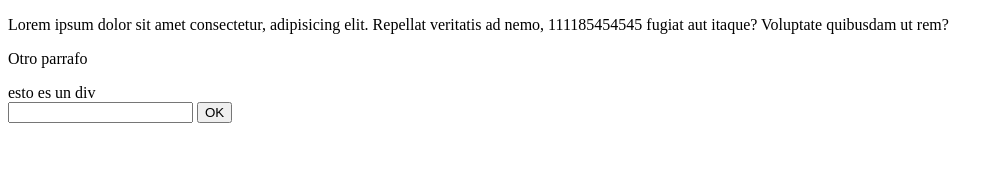
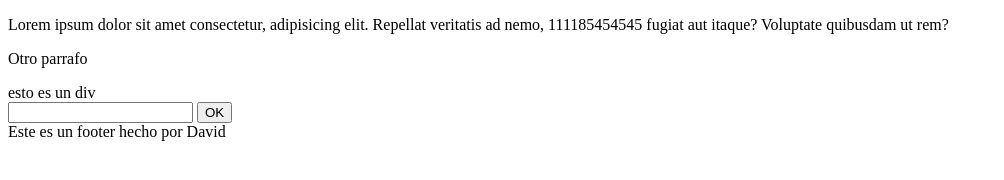
Before and after one commit to Daid1918/cursogit, a plain HTML site: page index.html in a window 1280 px wide. Shown: the whole page, without its empty margins (0-1004 px from the left). Drawn offline with Linux system fonts and the light colour scheme.

Commit message:
He puesto un pie de pagina
El pie de pagina es muy importante, porque nos muestra informacion del la pagina y de su creador

```diff
--- a/index.html
+++ b/index.html
@@ -15,5 +15,7 @@
            <input type="submit" value="OK">
        </form>
 
+       <footer>Este es un footer hecho por David</footer>
+
     </body>
 </html>
```
